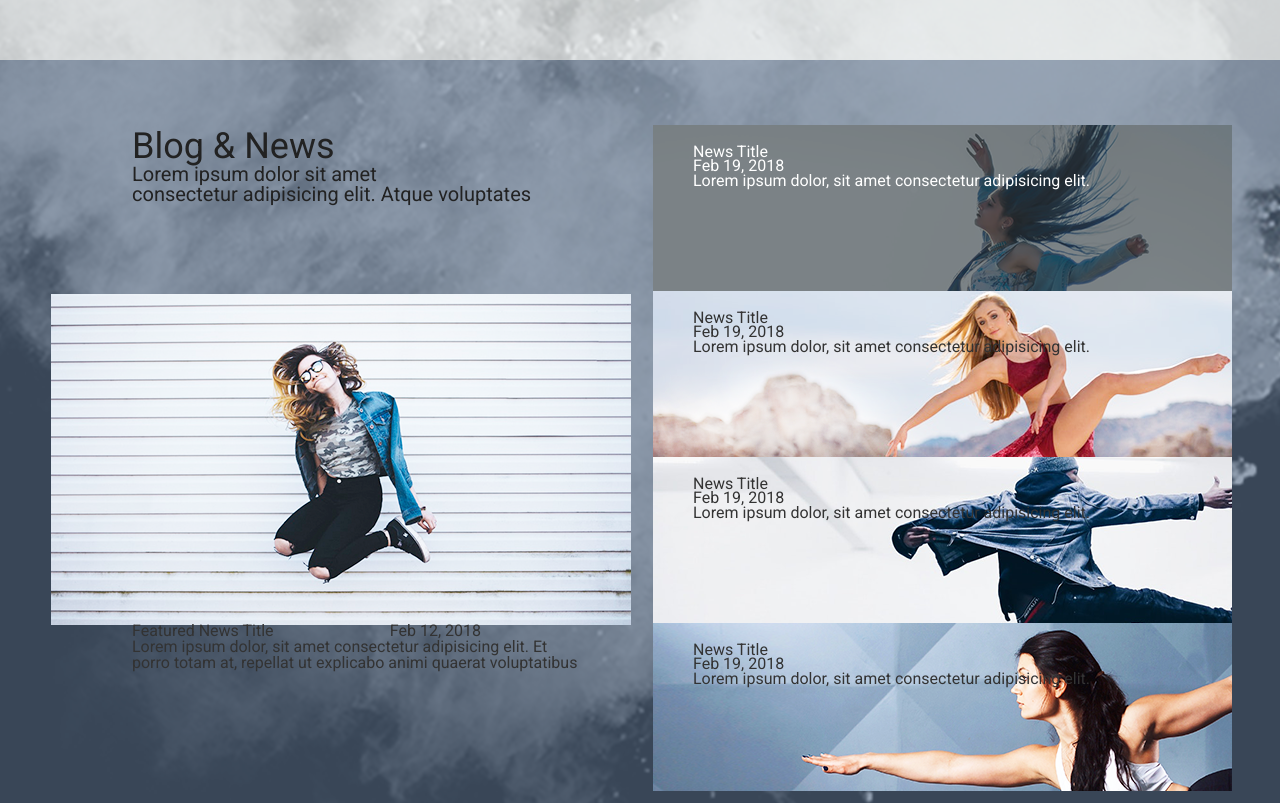
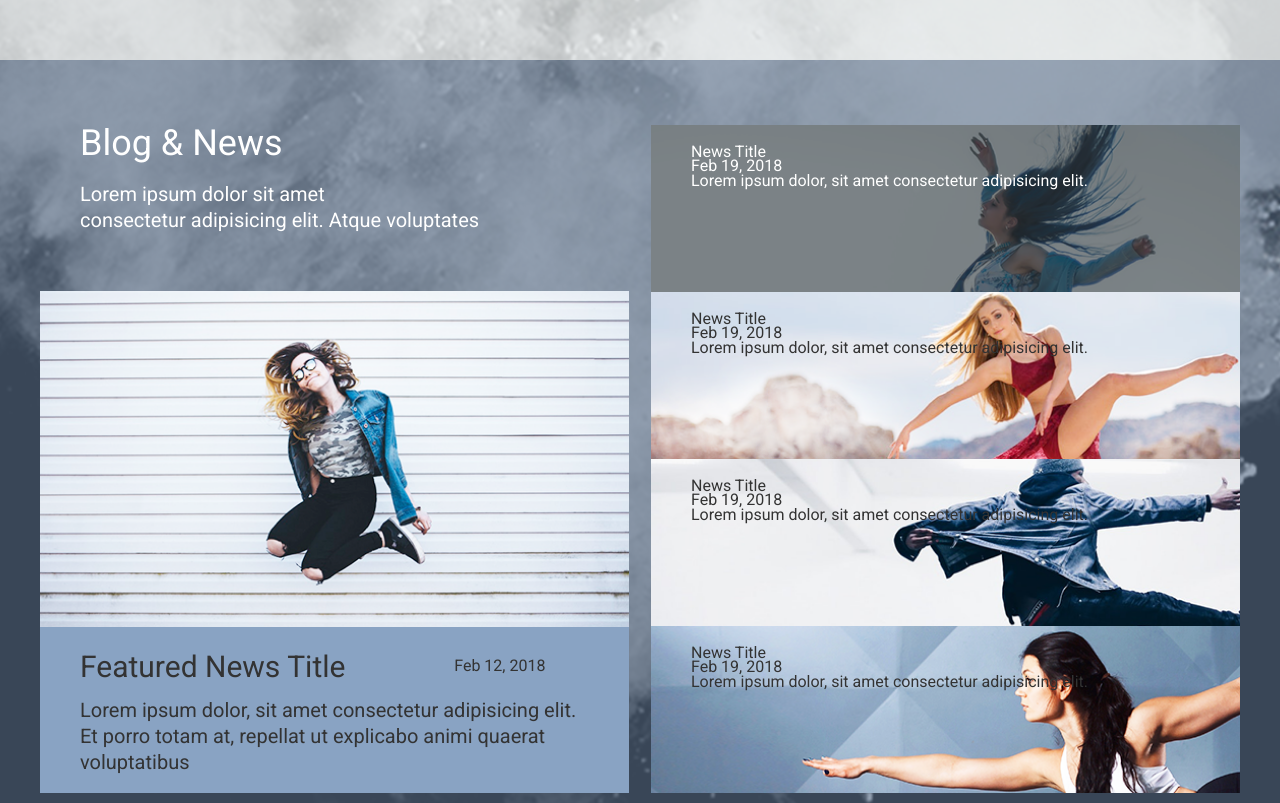
Before and after one commit to Tomrer/Lessons, a website built with webpack: page index.html in a window 1280 px wide. Shown: the part 2340-3143 px from the top of the page. Built offline with nearby package versions, Linux system fonts and the light colour scheme; files whose address does not match are found by name.

Commit message:
fix/news and blog structure

```diff
--- a/index.html
+++ b/index.html
@@ -114,8 +114,10 @@
                     <div class="featured-img"><img src="src/img/featured.png" alt="featured"></div>
                     <div class="featured-cont light-bg">
                         <div class="featured-text">
-                            <h3>Featured News Title</h3>
-                            <span class="date">Feb 12, 2018</span>
+                            <div class="featured-text-header">
+                                <h3>Featured News Title</h3>
+                                <span class="date">Feb 12, 2018</span>
+                            </div>
                             <p>Lorem ipsum dolor, sit amet consectetur adipisicing elit. Et porro totam at, repellat ut
                                 explicabo
                                 animi quaerat voluptatibus</p>
@@ -123,33 +125,29 @@
                     </div>
                 </div>
                 <div class="flex-col">
-                    <div class="news-plate">
-                        <img src="src/img/news_active.png" alt="">
-                        <div class="news-text white-text">
+                    <div class="news__plate news__plate__1">
+                        <div class="news__text white-text">
                             <h3>News Title</h3>
                             <span>Feb 19, 2018</span>
                             <p>Lorem ipsum dolor, sit amet consectetur adipisicing elit.</p>
                         </div>
                     </div>
-                    <div class="news-plate">
-                        <img src="src/img/news_1.png" alt="">
-                        <div class="news-text">
+                    <div class="news__plate news__plate__2">
+                        <div class="news__text">
                             <h3>News Title</h3>
                             <span>Feb 19, 2018</span>
                             <p>Lorem ipsum dolor, sit amet consectetur adipisicing elit.</p>
                         </div>
                     </div>
-                    <div class="news-plate">
-                        <img src="src/img/news_2.png" alt="">
-                        <div class="news-text">
+                    <div class="news__plate news__plate__3">
+                        <div class="news__text">
                             <h3>News Title</h3>
                             <span>Feb 19, 2018</span>
                             <p>Lorem ipsum dolor, sit amet consectetur adipisicing elit.</p>
                         </div>
                     </div>
-                    <div class="news-plate">
-                        <img src="src/img/news_3.png" alt="">
-                        <div class="news-text">
+                    <div class="news__plate news__plate__4">
+                        <div class="news__text">
                             <h3>News Title</h3>
                             <span>Feb 19, 2018</span>
                             <p>Lorem ipsum dolor, sit amet consectetur adipisicing elit.</p>
--- a/src/scss/sections/_blog.scss
+++ b/src/scss/sections/_blog.scss
@@ -9,10 +9,11 @@
   .flex {
     &-wrap {
       padding: 65px 0;
+      margin: 0 -11px;
     }
 
     &-col {
-      max-width: 581px;
+      width: 50%;
       margin: 0 11px;
     }
   }
@@ -20,54 +21,99 @@
   .news-header,
   .featured-cont {
     height: 166px;
-    padding: 0 50px 0 81px;
+    padding: 0 50px 0 40px;
   }
 
   .news-header {
+    color: white;
+
     h2 {
       font-size: 36px;
       margin-top: 0;
+      margin-bottom: 20px;
     }
 
     p {
       font-size: 20px;
+      line-height: 1.3;
     }
   }
 
   .featured {
-    &-cont,
+
     &-img {
-      margin: 0 0 -2px 0;
+
+      img {
+        width: 100%;
+      }
     }
 
     &-cont {
       color: $light-black;
+      background: $light-blue;
+    }
 
-      h3, span {
-        display: inline-block;
+    &-text {
+      padding: 25px 0 0 0;
+
+      &-header {
+        display: flex;
+        margin-bottom: 15px;
+
+        .date {
+          width: 25%;
+          padding-top: 6px;
+        }
+
+        h3 {
+          width: 75%;
+          padding-right: 10px;
+          font-size: 30px;
+        }
       }
 
-      span {
-        padding-left: 25%;
+      p {
+        font-size: 20px;
+        line-height: 1.3;
       }
     }
   }
 
   .news {
-    &-plate {
-      position: relative;
+    &__plate {
       color: $light-black;
-      max-height: 166px;
+      min-height: 167px;
+
+      background: {
+        size: cover;
+        position: center center;
+        repeat: no-repeat;
+      }
+
+      width: 100%;
+
+      &__1 {
+        background-image: url(../img/news_active.png);
+      }
+
+      &__2 {
+        background-image: url(../img/news_1.png);
+      }
+
+      &__3 {
+        background-image: url(../img/news_2.png);
+      }
+
+      &__4 {
+        background-image: url(../img/news_3.png);
+      }
 
       img {
         z-index: 0;
       }
     }
 
-    &-text {
-      position: absolute;
-      top: 0;
-      left: 0;
+    &__text {
       line-height: 0.9;
       padding: 20px 0 0 40px;
       z-index: 1;
```
